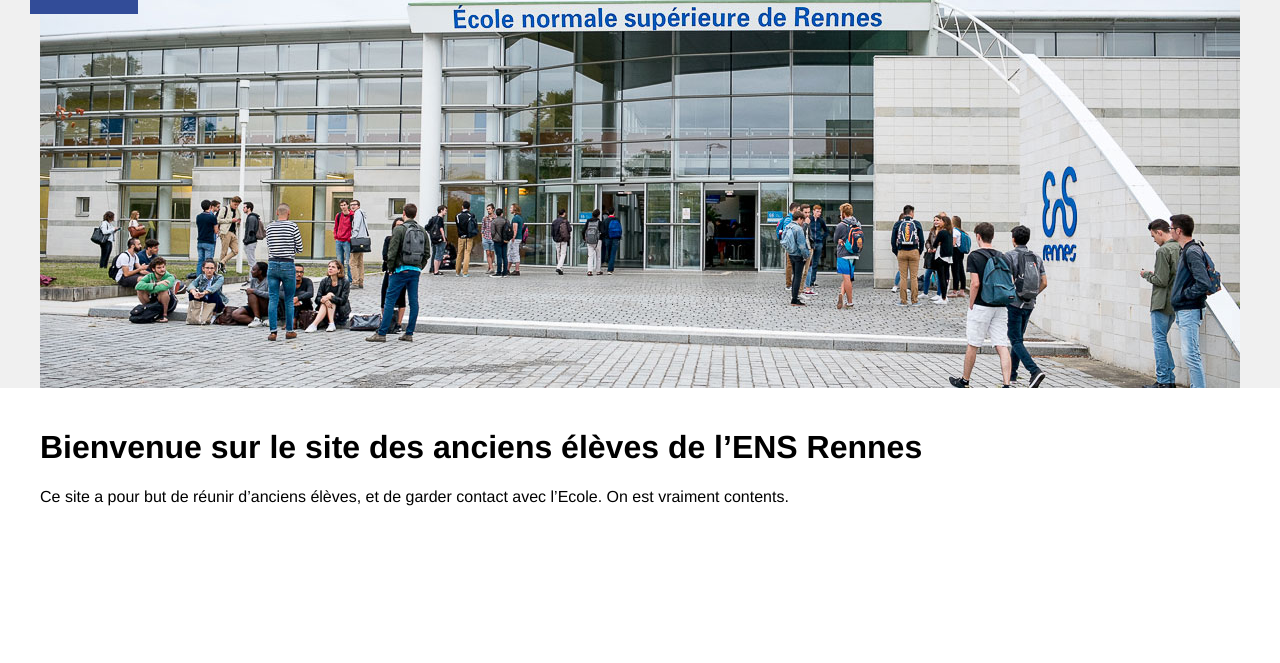
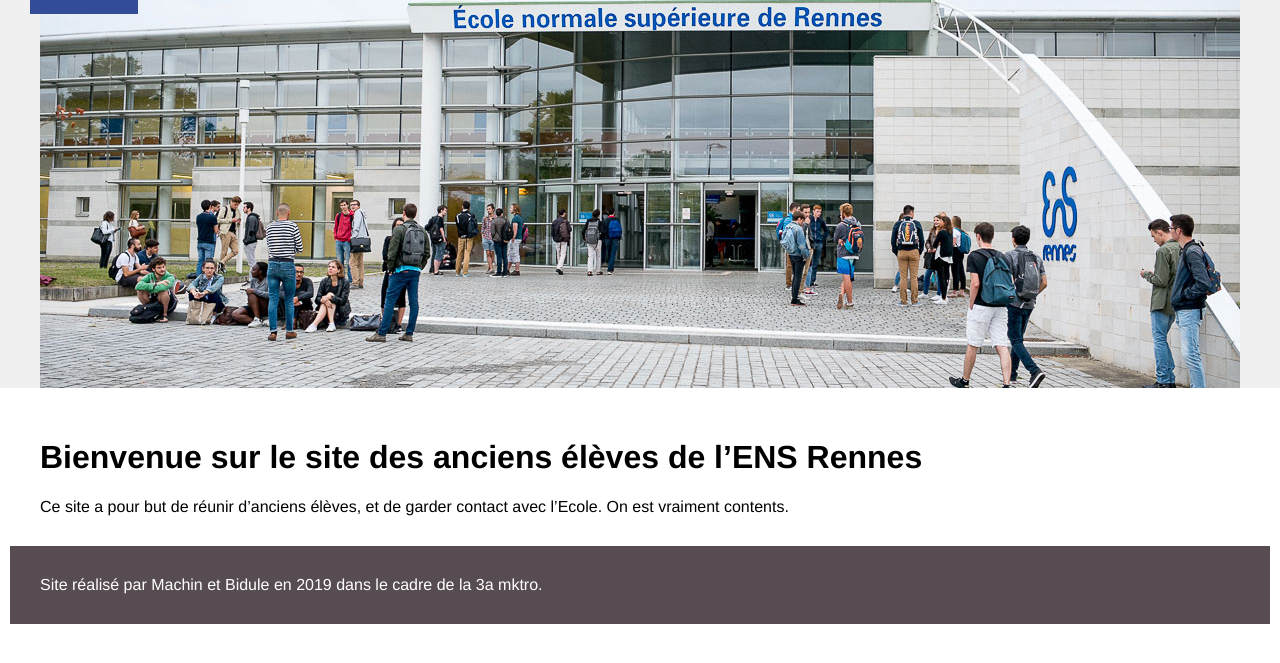
Before and after one commit to mktro3a2019/mini-site, a PHP site: page / in a window 1280 px wide. Shown: the part 102-765 px from the top of the page. Run offline with PHP 8.4, Linux system fonts and the light colour scheme.

Commit message:
Add files via upload

```diff
--- a/index.html
+++ b/index.html
@@ -22,5 +22,8 @@
             <h1>Bienvenue sur le site des anciens élèves de l’ENS Rennes</h1>
             Ce site a pour but de réunir d’anciens élèves, et de garder contact avec l’Ecole. On est vraiment contents.
         </div>
+        <div id="footer">
+            Site réalisé par Machin et Bidule en 2019 dans le cadre de la 3a mktro.
+        </div>
     </body>
 </html>
--- a/style.css
+++ b/style.css
@@ -26,6 +26,13 @@ body,html {
     height:389px;
     margin:auto;
 }
+#footer {
+    color:white;
+    background-color:#574c52;
+    padding:30px;
+    max-width:1200px;
+    margin:auto;
+}
 
 #logo_ens {
     padding:15px;
@@ -49,7 +56,7 @@ body,html {
     background-color:#463d42;
 }
 .contenu {
-    padding:20px;
+    padding:30px;
     max-width:1200px;
     margin:auto;
 }
```
